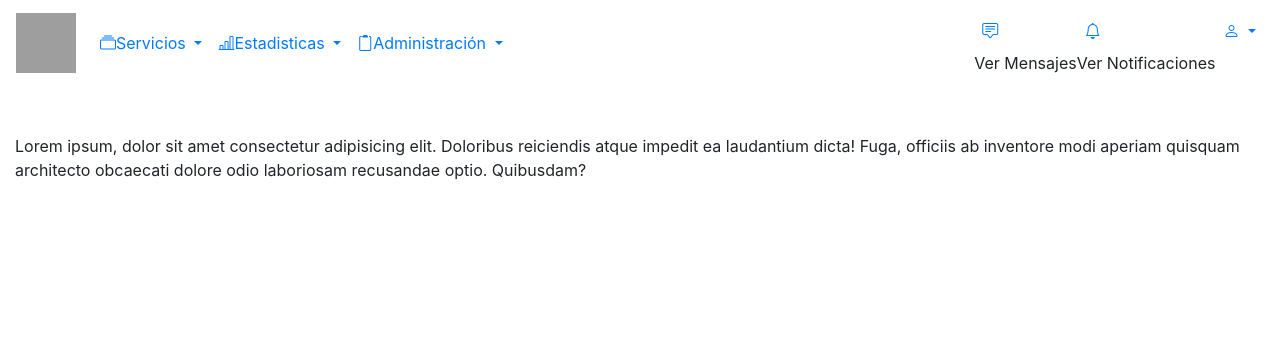
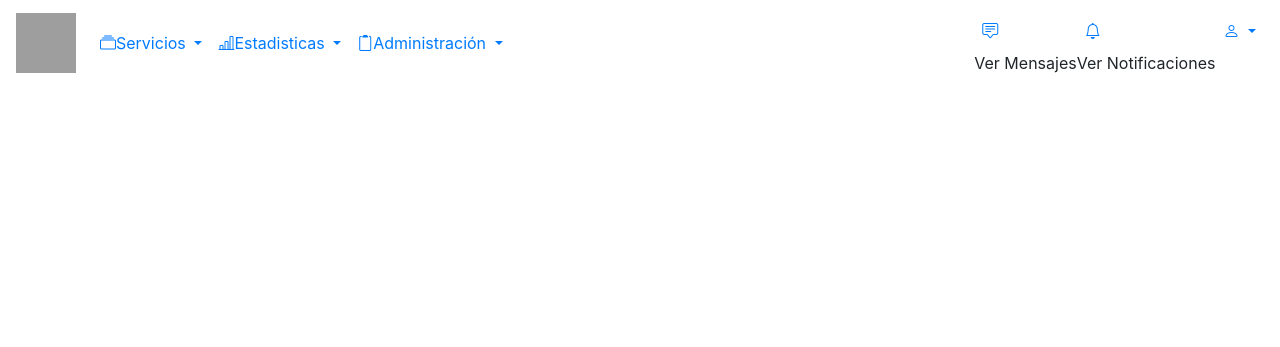
Before and after one commit to DayElvir/Regi_Proyect, a PHP site: page / in a window 1280 px wide. Shown: the top 347 px of the page. Run offline with PHP 8.4, Linux system fonts and the light colour scheme; some libraries are stand-ins or nearby versions; grey boxes are pictures that could not be loaded.

Commit message:
moficacion

```diff
--- a/index.php
+++ b/index.php
@@ -101,9 +101,6 @@ include("./conexionbd.php");
 <div class="container-fluid mt-5">
   <main class="mx-auto" id="content">
     <!-- Aquí se cargará el contenido dinámicamente -->
-      <p>Lorem ipsum, dolor sit amet consectetur adipisicing elit.
-      Doloribus reiciendis atque impedit ea laudantium dicta! Fuga, officiis ab inventore modi aperiam quisquam architecto obcaecati dolore odio laboriosam recusandae optio.
-      Quibusdam?</p>
       <iframe src="" frameborder="0"></iframe>
   </main>
 </div>
```
